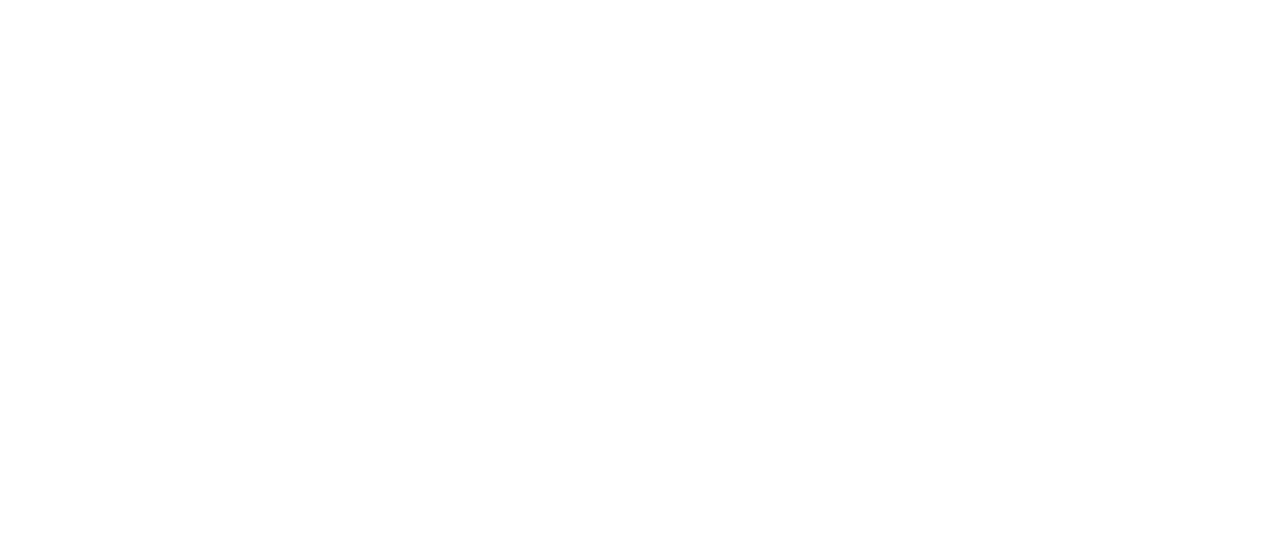
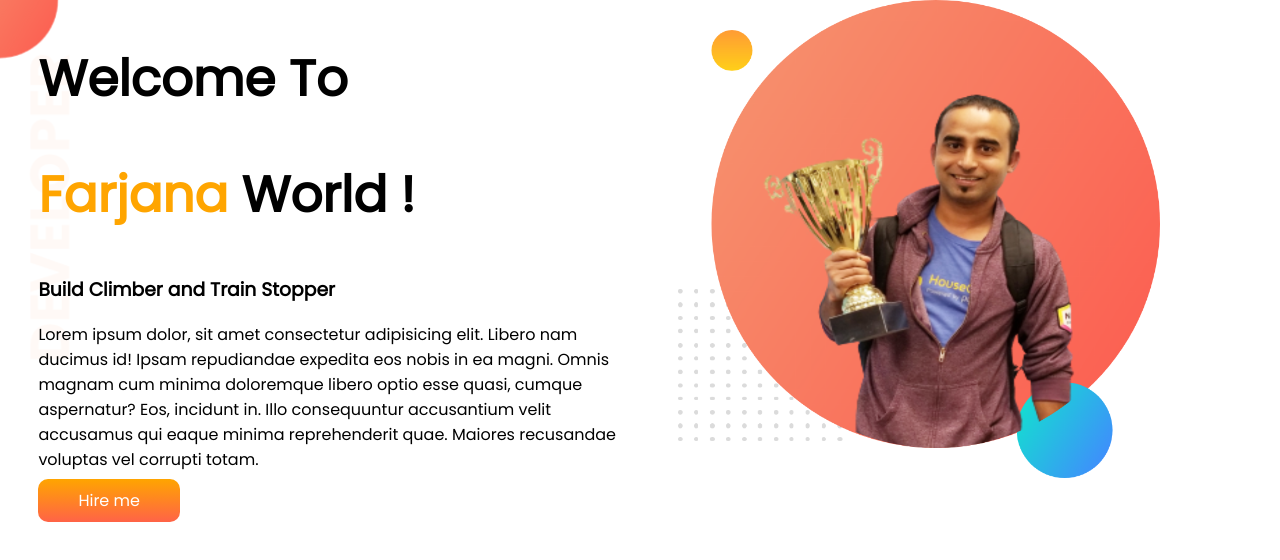
Before and after one commit to 1farjana1/developer-portfolio, a plain HTML site: page index.html in a window 1280 px wide. Drawn offline with Linux system fonts and the light colour scheme.

Commit message:
added all

```diff
--- a/index.html
+++ b/index.html
@@ -1,13 +1,33 @@
 <!DOCTYPE html>
 <html lang="en">
+
 <head>
     <meta charset="UTF-8">
     <meta http-equiv="X-UA-Compatible" content="IE=edge">
     <meta name="viewport" content="width=device-width, initial-scale=1.0">
     <title>Farjana Portfolio</title>
+    <link rel="preconnect" href="https://fonts.googleapis.com">
+    <link rel="preconnect" href="https://fonts.gstatic.com" crossorigin>
+    <link href="https://fonts.googleapis.com/css2?family=Poppins&display=swap" rel="stylesheet">
     <link rel="stylesheet" href="style.css">
 </head>
+
 <body>
+    <section class="top-banner">
+        <div class="half-width">
+            <h1>Welcome To </h1>
+            <h1><span class="orange-color">Farjana</span> World !</h1>
+            <h3>Build Climber and Train Stopper</h3>
+            <p>Lorem ipsum dolor, sit amet consectetur adipisicing elit. Libero nam ducimus id! Ipsam repudiandae
+                expedita eos nobis in ea magni. Omnis magnam cum minima doloremque libero optio esse quasi, cumque
+                aspernatur? Eos, incidunt in. Illo consequuntur accusantium velit accusamus qui eaque minima
+                reprehenderit quae. Maiores recusandae voluptas vel corrupti totam.</p>
+            <a class="link-button" target="_blank" href="www.google.com">Hire me</a>
+        </div>
+        <div class="half-width">
+            <img src="images/my-bg.png" alt="">
+        </div>
+    </section>
+</body>
 
-</body>
 </html>
--- a/style.css
+++ b/style.css
@@ -0,0 +1,39 @@
+body {
+    font-family: 'Poppins', sans-serif;
+    margin: 0;
+}
+
+h1 {
+    font-size: 50px;
+}
+
+.orange-color {
+    color: orange;
+}
+
+section {
+    display: flex;
+}
+
+.half-width {
+    width: 50%;
+    padding-left: 3%;
+}
+
+.half-width img {
+    width: 80%;
+}
+
+.link-button {
+    text-decoration: none;
+    background-image: linear-gradient(orange, tomato);
+    padding: 10px 40px;
+    border-radius: 10px;
+    color: white;
+    font-weight: 700px;
+}
+
+.top-banner {
+    background-image: url(images/top-banner.png);
+    background-repeat: no-repeat;
+}
```
Also changed, not shown: images/dream-bg.png (added), images/exp-bg.png (added), images/jhankar.png (added), images/jhankar2.png (added), images/my-bg.png (added), images/my-bg2.png (added), images/top-banner.png (added), 7 other files.
